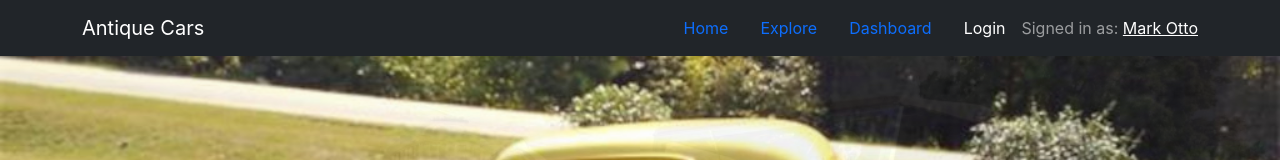
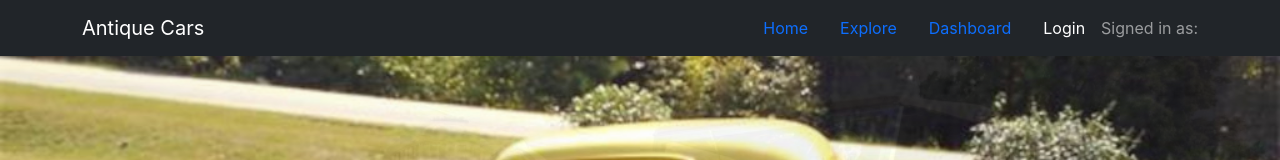
Before and after one commit to rezbd/antique-cars-client-side, a React (Create React App) app: page / in a window 1280 px wide. Shown: the top 160 px of the page. Built offline with nearby package versions, Linux system fonts and the light colour scheme; no server answers.

Commit message:
shows name on header. going to attempt dashboard

```diff
--- a/src/Pages/Shared/Header/Header.js
+++ b/src/Pages/Shared/Header/Header.js
@@ -24,7 +24,7 @@ const Header = () => {
                                     <Nav.Link as={Link} style={{ color: 'white' }} to="/login">Login</Nav.Link>
                             }
                             <Navbar.Text>
-                                Signed in as: <a href="#login">Mark Otto</a>
+                                Signed in as: <a href="#login">{user?.displayName}</a>
                             </Navbar.Text>
                         </Navbar.Collapse>
                     </Container>
```
